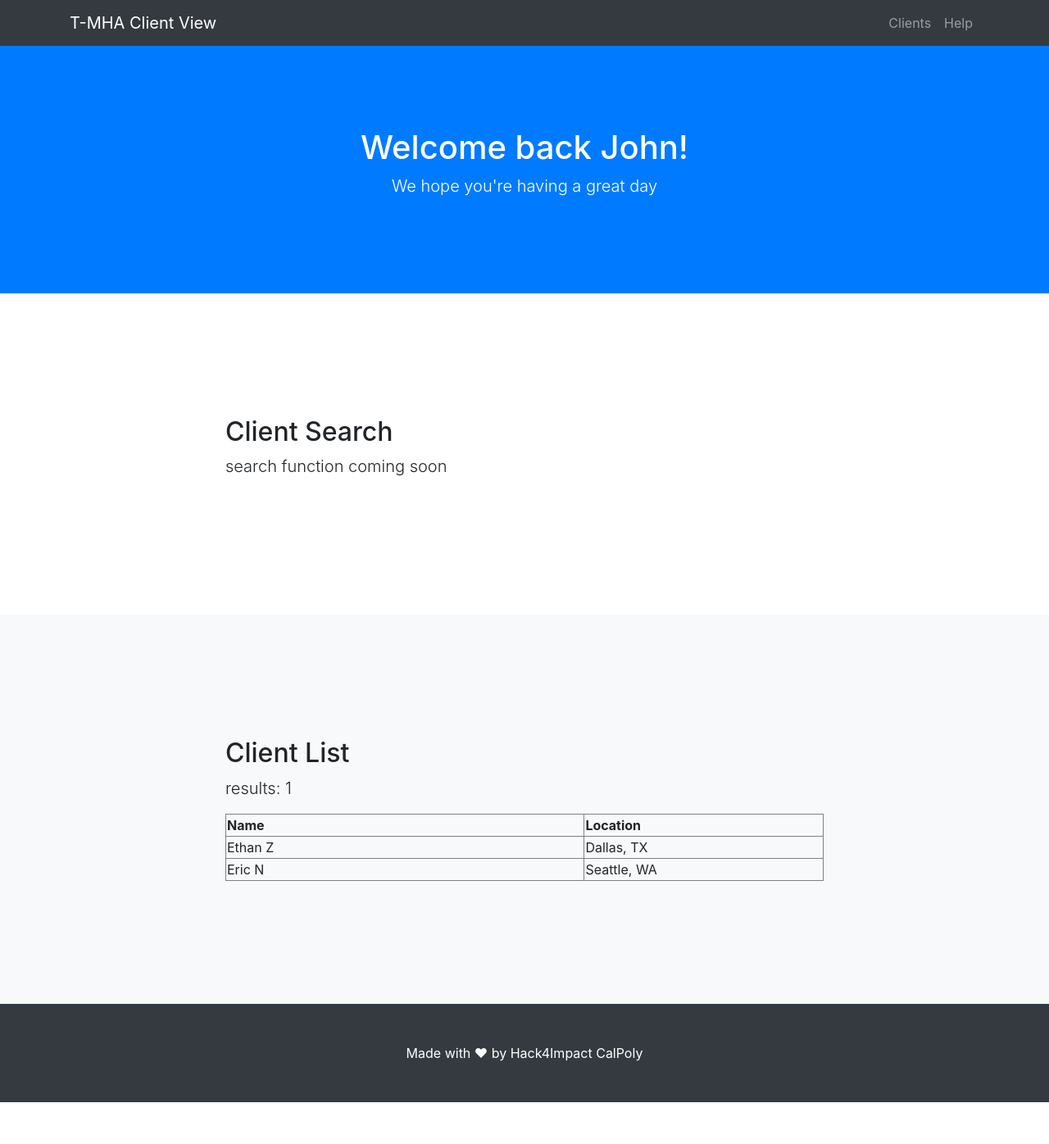
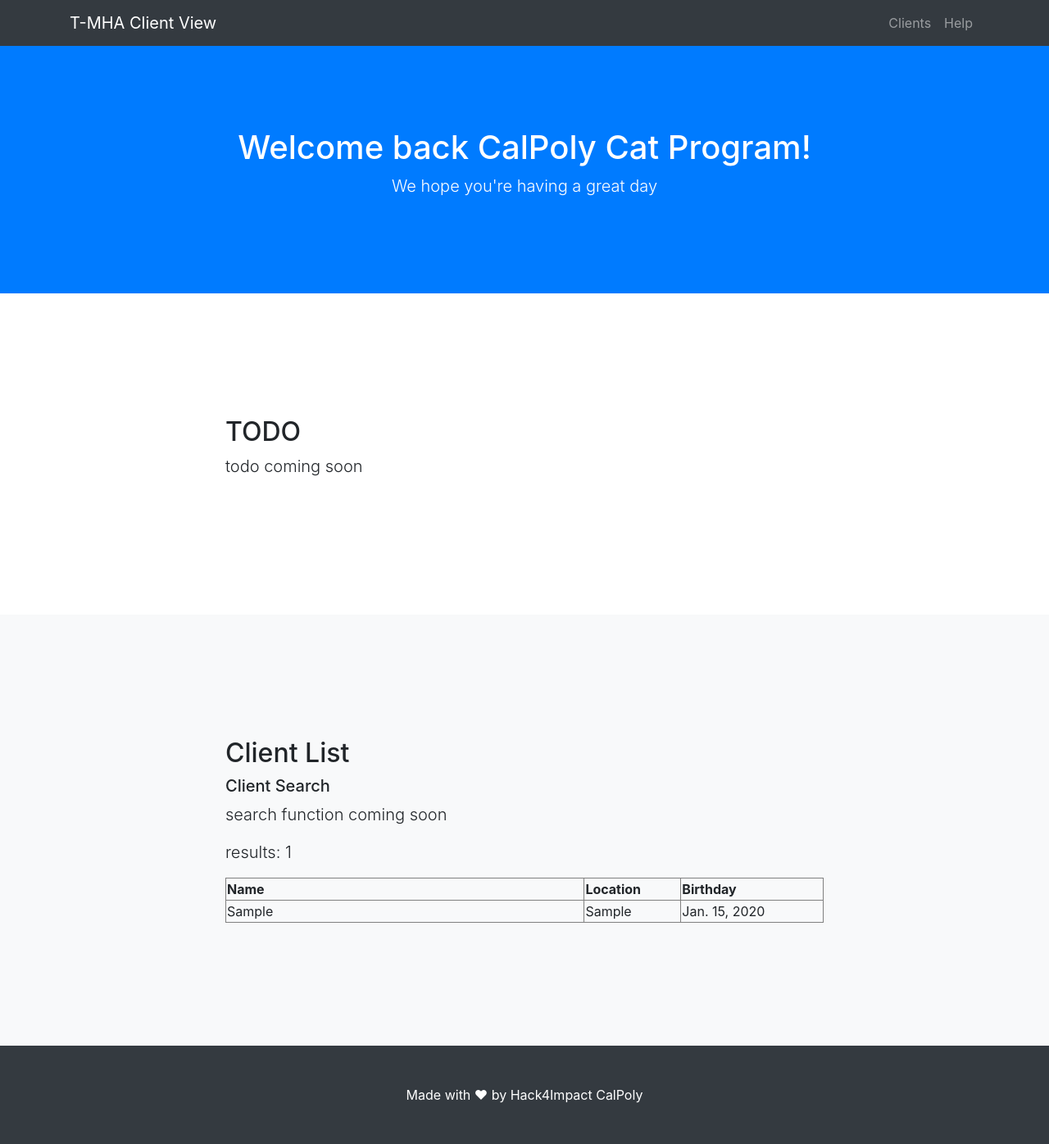
Before and after one commit to hack4impact-calpoly/calpoly-cat-program, a Django app: page / in a window 1280 px wide. Shown: the whole page at 82% size. Before the commit the page ends 1345 px from the top, so only its background shows below. Run offline with Django 3.2, Linux system fonts and the light colour scheme; tables that the repository leaves empty hold one stand-in row (values such as "Sample post"); some libraries are stand-ins or nearby versions.

Commit message:
client view created

```diff
--- a/web/backend/urls.py
+++ b/web/backend/urls.py
@@ -30,6 +30,7 @@ router.register(r'clients', ClientViewSet)
 urlpatterns = [
     path('admin/', admin.site.urls),
     path('', views.index, name='index'),
+    path('client/', views.client, name='client'),
     path('help/', views.help, name='help'),
     path('add_client', views.add_client, name='Add Client'),
     path('view_clients', views.view_clients, name='Client View'),
--- /dev/null
+++ b/web/directory/static/css/custom.css
@@ -0,0 +1,4 @@
+
+.clickable-row {
+    cursor: pointer;
+}
--- /dev/null
+++ b/web/directory/static/js/custom.js
@@ -0,0 +1,8 @@
+// custom JS for this project
+
+
+jQuery(document).ready(function($) {
+    $(".clickable-row").click(function() {
+        window.location = $(this).data("href");
+    });
+});
--- a/web/directory/templates/base.html
+++ b/web/directory/templates/base.html
@@ -9,6 +9,7 @@
     <title>Client View</title>
     <link href="{% static "css/bootstrap.css" %}" rel="stylesheet">
     <link href="{% static "css/scrolling-nav.css" %}" rel="stylesheet">
+    <link href="{% static "css/custom.css" %}" rel="stylesheet">
 </head>
 <body id="page-top">
 <nav class="navbar navbar-expand-lg navbar-dark bg-dark fixed-top" id="mainNav">
@@ -37,6 +38,7 @@
 
 <script src="{% static "js/jquery.js" %}"></script>
 <script src="{% static "js/bootstrap.js" %}"></script>
+<script src="{% static "js/custom.js" %}"></script>
 
 <script src="{% static "js/easing.js" %}"></script>
 <script src="{% static "js/scrolling-nav.js" %}"></script>
--- a/web/directory/templates/client_list.html
+++ b/web/directory/templates/client_list.html
@@ -3,7 +3,7 @@
 
 <header class="bg-primary text-white">
     <div class="container text-center">
-        <h1>Welcome back John!</h1>
+        <h1>Welcome back CalPoly Cat Program!</h1>
         <p class="lead">We hope you're having a great day</p>
     </div>
 </header>
@@ -12,8 +12,8 @@
     <div class="container">
         <div class="row">
             <div class="col-lg-8 mx-auto">
-                <h2>Client Search</h2>
-                <p class="lead">search function coming soon</p>
+                <h2>TODO</h2>
+                <p class="lead">todo coming soon</p>
             </div>
         </div>
     </div>
@@ -24,20 +24,22 @@
         <div class="row">
             <div class="col-lg-8 mx-auto">
                 <h2>Client List</h2>
-                <p class="lead">results: 1</p>
+                <h5>Client Search</h5>
+                <p class="lead">search function coming soon</p>
+                <p class="lead">results: {{ clients.count }}</p>
                 <table width="100%" border="1px solid black">
                 	<tr>
                 		<th width="60%">Name</th>
                 		<th>Location</th>
+                        <th>Birthday</th>
                 	</tr>
-                	<tr>
-                		<td>Ethan Z</td>
-                		<td>Dallas, TX</td>
+                    {% for client in clients %}
+                    <tr class='clickable-row' data-href='/client?id={{ client.id }}'>
+                        <td>{{ client.first_name }}</td>
+                        <td>{{ client.location }}</td>
+                        <td>{{ client.birthday }}</td>
                 	</tr>
-                	<tr>
-                		<td>Eric N</td>
-                		<td>Seattle, WA</td>
-                	</tr>
+                    {% endfor %}
                 </table>
             </div>
         </div>
--- a/web/directory/views.py
+++ b/web/directory/views.py
@@ -7,7 +7,14 @@ from .models import Client
 
 # Create your views here.
 def index(request):
-    return render(request, 'client_list.html')
+    clients = Client.objects.all()
+    return render(request, 'client_list.html', {'clients': clients})
+
+def client(request):
+    client_id = request.GET.get('id')
+    print(client_id)
+    client = Client.objects.get(id=client_id)
+    return render(request, 'client.html', {'client': client})
 
 def help(request):
     return render(request, 'help.html')
@@ -31,5 +38,4 @@ def add_client(request):
 
 def view_clients(request):
    clients = Client.objects.all()
-   print(clients)
    return render(request, 'view_clients.html', {'clients': clients})
```
Also changed, not shown: web/directory/templates/client.html (added, +26 -0 lines).
